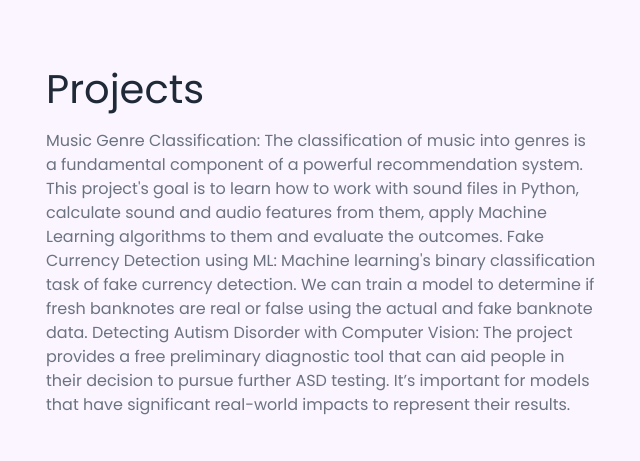
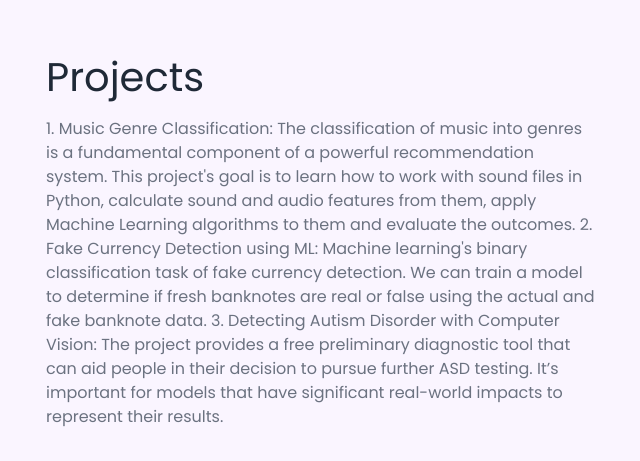
Before and after one commit to bandiapoorva/bandiapoorva.github.io, a plain HTML site: page index.html in a window 1280 px wide. Shown: the part 943-1404 px from the top of the page, without its empty margins (10-650 px from the left). Drawn offline with nearby package versions, Linux system fonts and the light colour scheme.

Commit message:
Update index.html

```diff
--- a/index.html
+++ b/index.html
@@ -57,12 +57,12 @@
            Projects
           </h1>
           <p class="description">
-Music Genre Classification:  The classification of music into genres is a fundamental component of a powerful recommendation system. This project's goal is to learn how to work with sound files in Python, calculate sound and audio features from them, apply Machine Learning algorithms to them
+1. Music Genre Classification:  The classification of music into genres is a fundamental component of a powerful recommendation system. This project's goal is to learn how to work with sound files in Python, calculate sound and audio features from them, apply Machine Learning algorithms to them
 and evaluate the outcomes.
 
-Fake Currency Detection using ML: Machine learning's binary classification task of fake currency detection. We can train a model to determine if fresh banknotes are real or false using the actual and fake banknote data.
+2. Fake Currency Detection using ML: Machine learning's binary classification task of fake currency detection. We can train a model to determine if fresh banknotes are real or false using the actual and fake banknote data.
 
-Detecting Autism Disorder with Computer Vision: The project provides a free preliminary diagnostic tool that can aid people in their decision to pursue further ASD testing. It’s important for models that have significant real-world impacts to represent their results.
+3. Detecting Autism Disorder with Computer Vision: The project provides a free preliminary diagnostic tool that can aid people in their decision to pursue further ASD testing. It’s important for models that have significant real-world impacts to represent their results.
           </p>
   </body>
 </html>
```
